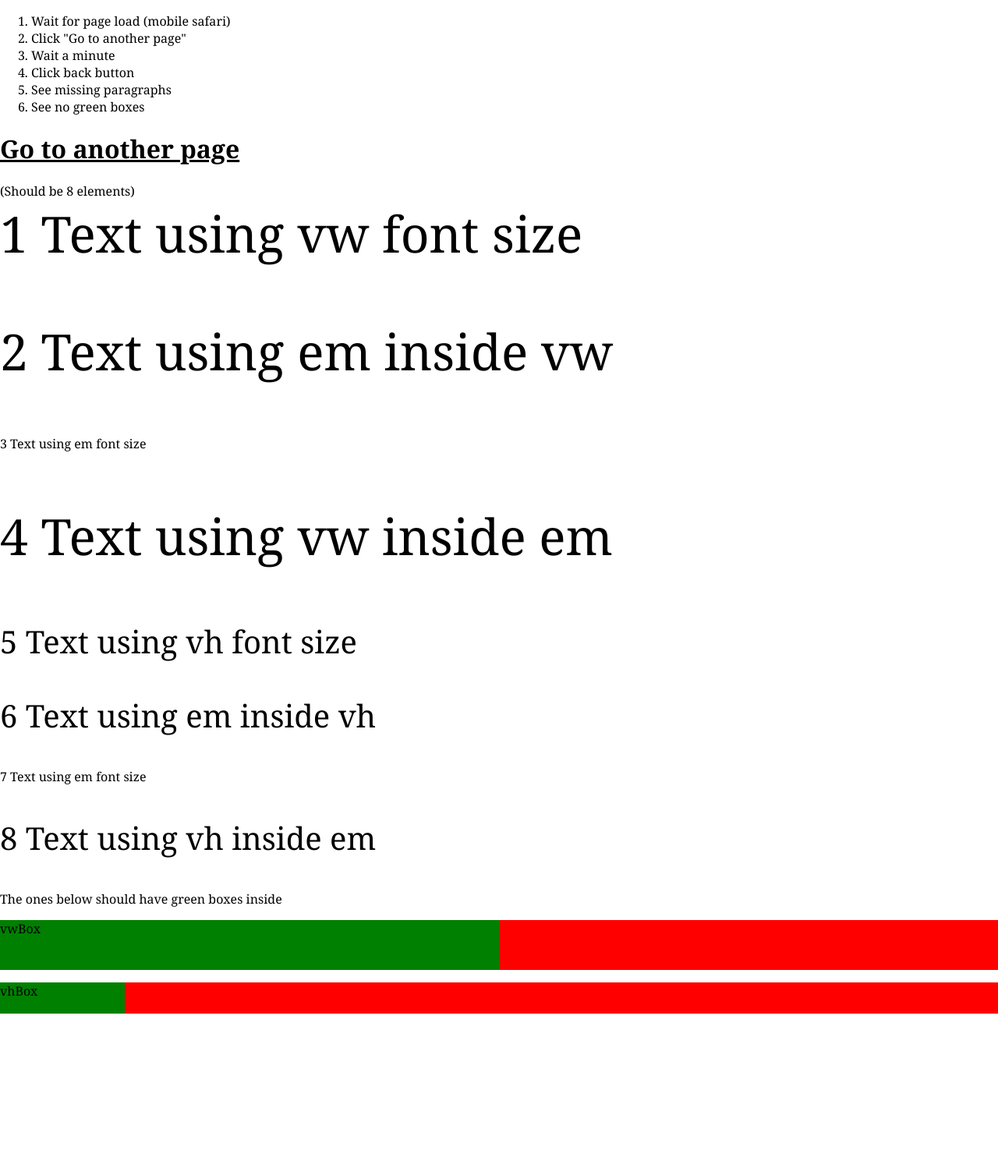
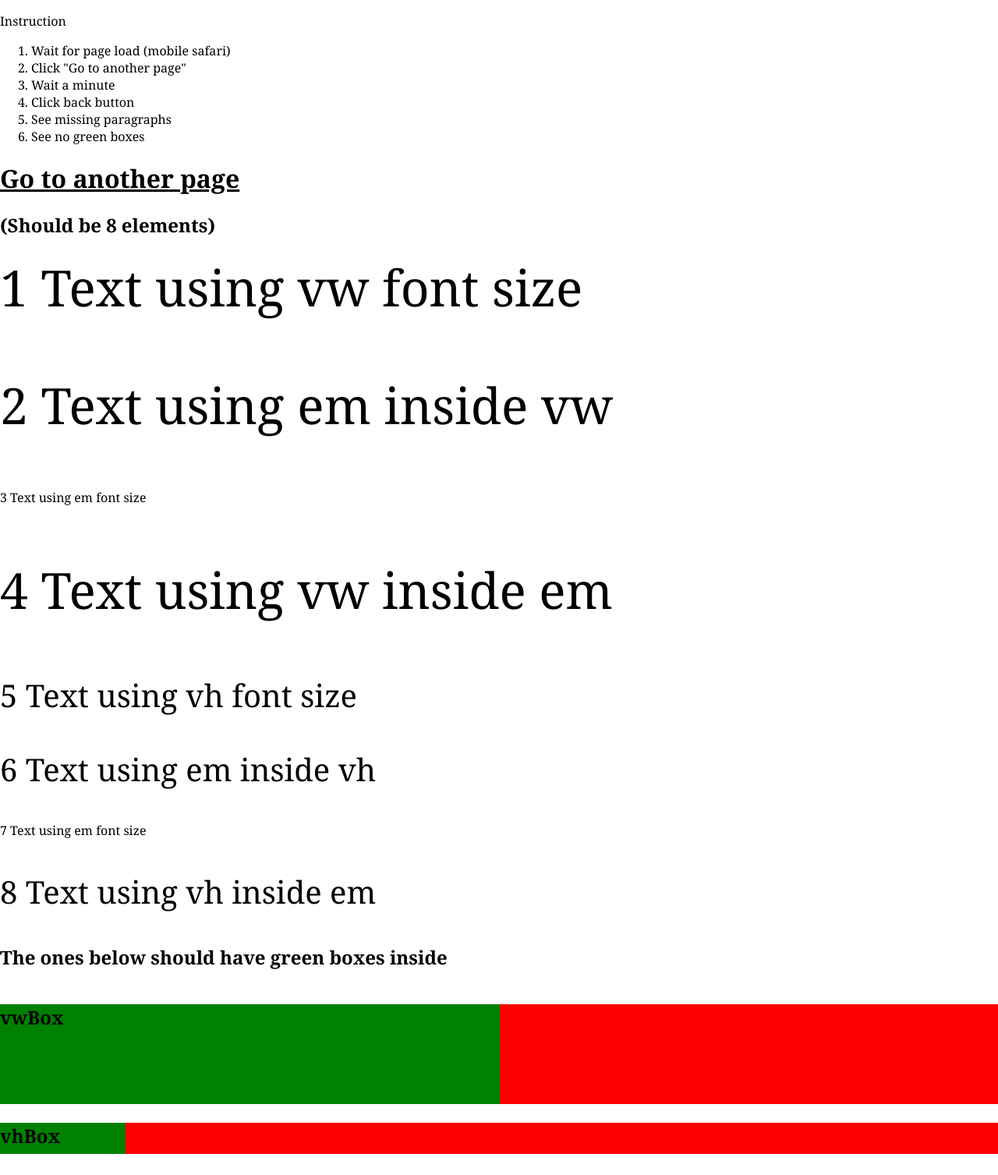
Before and after one commit to krzychukula/krzychukula.github.com, a plain HTML site: page vw_bfcache/index.html in a window 1280 px wide. Shown: the whole page at 78% size. Before the commit the page ends 1316 px from the top, so only its background shows below. Drawn offline with Linux system fonts and the light colour scheme.

Commit message:
improve this test page again

```diff
--- a/vw_bfcache/index.html
+++ b/vw_bfcache/index.html
@@ -30,7 +30,7 @@
     }
     .box_vw {
       background-color: green;
-      height: 5vw;
+      height: 10vw;
       width: 50vw;
     }
     .box_vh {
@@ -87,6 +87,7 @@
 </head>
 
 <body>
+  <p>Instruction<p>
   <ol>
     <li>Wait for page load (mobile safari)
     <li>Click "Go to another page"
@@ -99,7 +100,7 @@
     <a href="page_to_go_to.html">Go to another page</a>
   </h1>
 
-  (Should be 8 elements)
+  <h2>(Should be 8 elements)</h2>
   <section class="use-vw">
     1 Text using vw font size
     <p class="use-em">
@@ -127,8 +128,7 @@
 
 
 
-
-      The ones below should have green boxes inside
+  <h2>The ones below should have green boxes inside<h2>
   <div class="box">
     <div class="box_vw">vwBox</div>
   </div>
```
Lines whose indentation alone changed are shown as unchanged.
